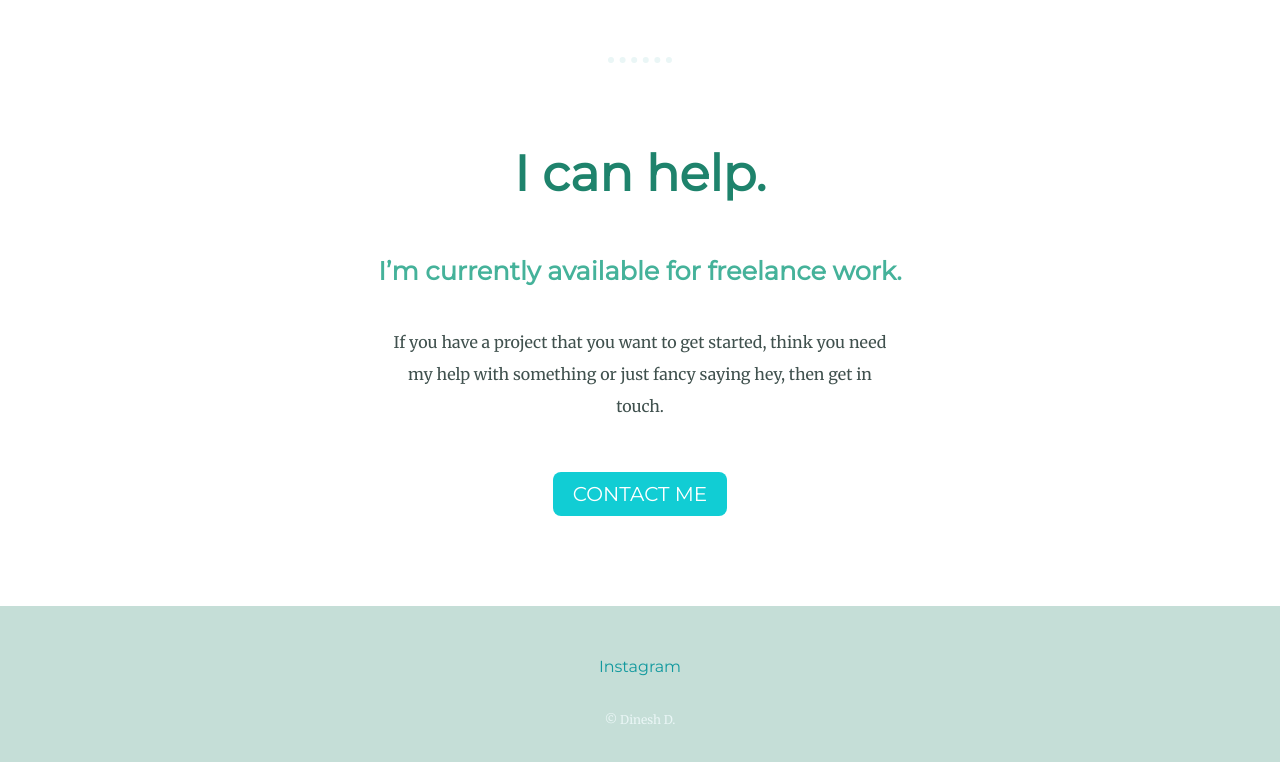
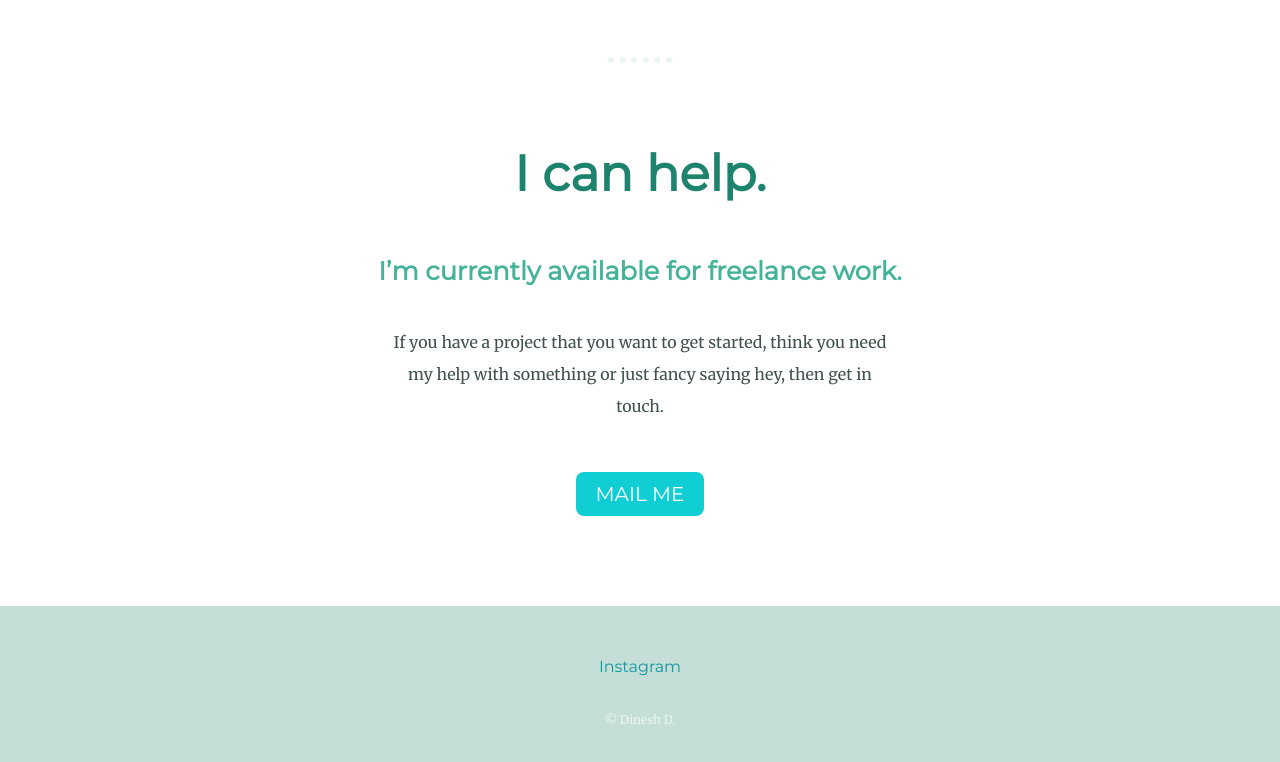
Before and after one commit to dinesh-d19/dinesh-site.github.io, a plain HTML site: page index.html in a window 1280 px wide. Shown: the part 2572-3334 px from the top of the page. Drawn offline with Linux system fonts and the light colour scheme.

Commit message:
update index.html
mail

```diff
--- a/index.html
+++ b/index.html
@@ -75,7 +75,7 @@
       <p class="contact">If you have a project that you want to get started, think you need my help with something or just fancy saying hey, then get in touch.
 
       </p>
-      <a class="btn" href="mailto:dinesh.dd1905@gmail.com">CONTACT ME</a>
+      <a class="btn" href="mailto:dinesh.dd1905@gmail.com">MAIL ME</a>
     </div>
   </div>
 
```
